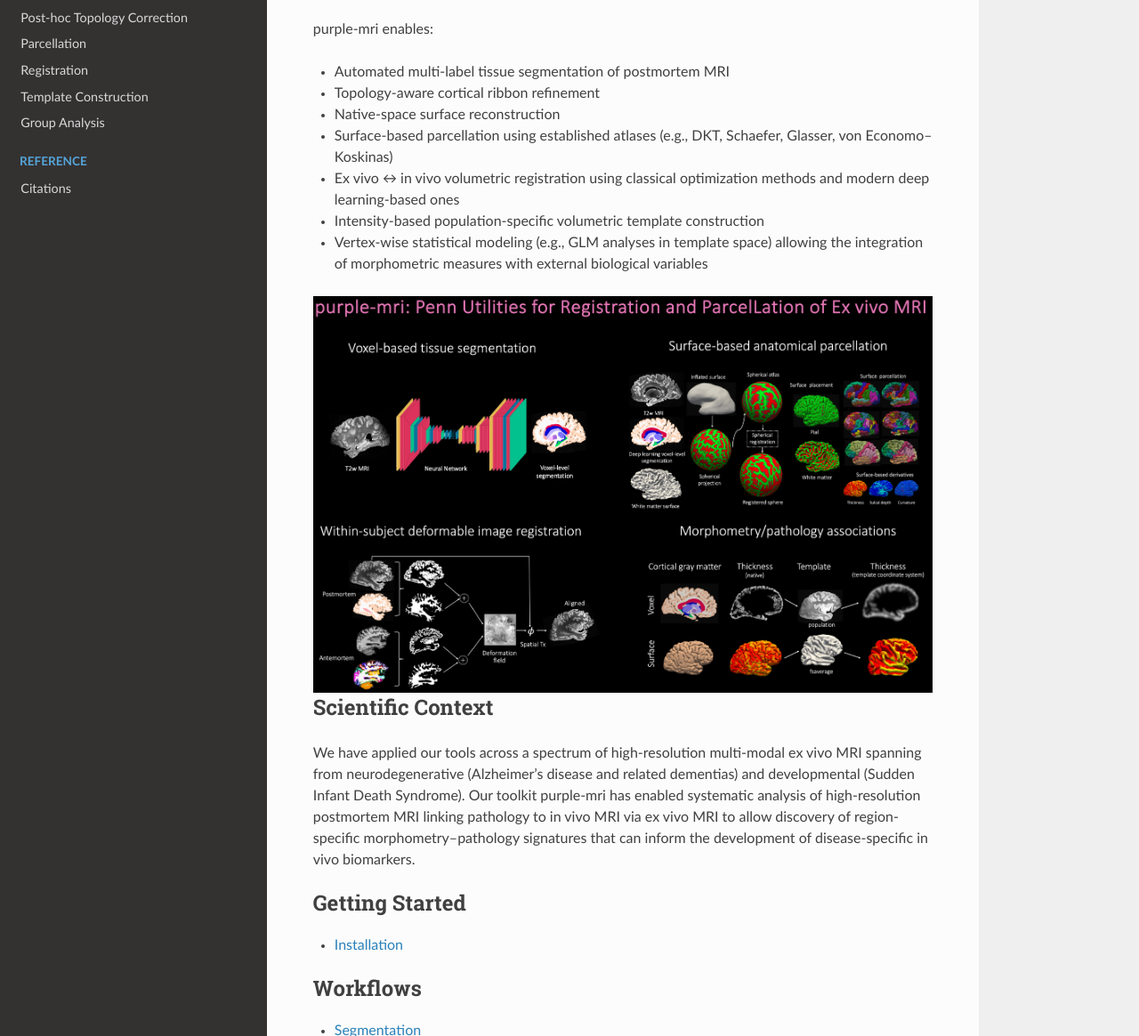
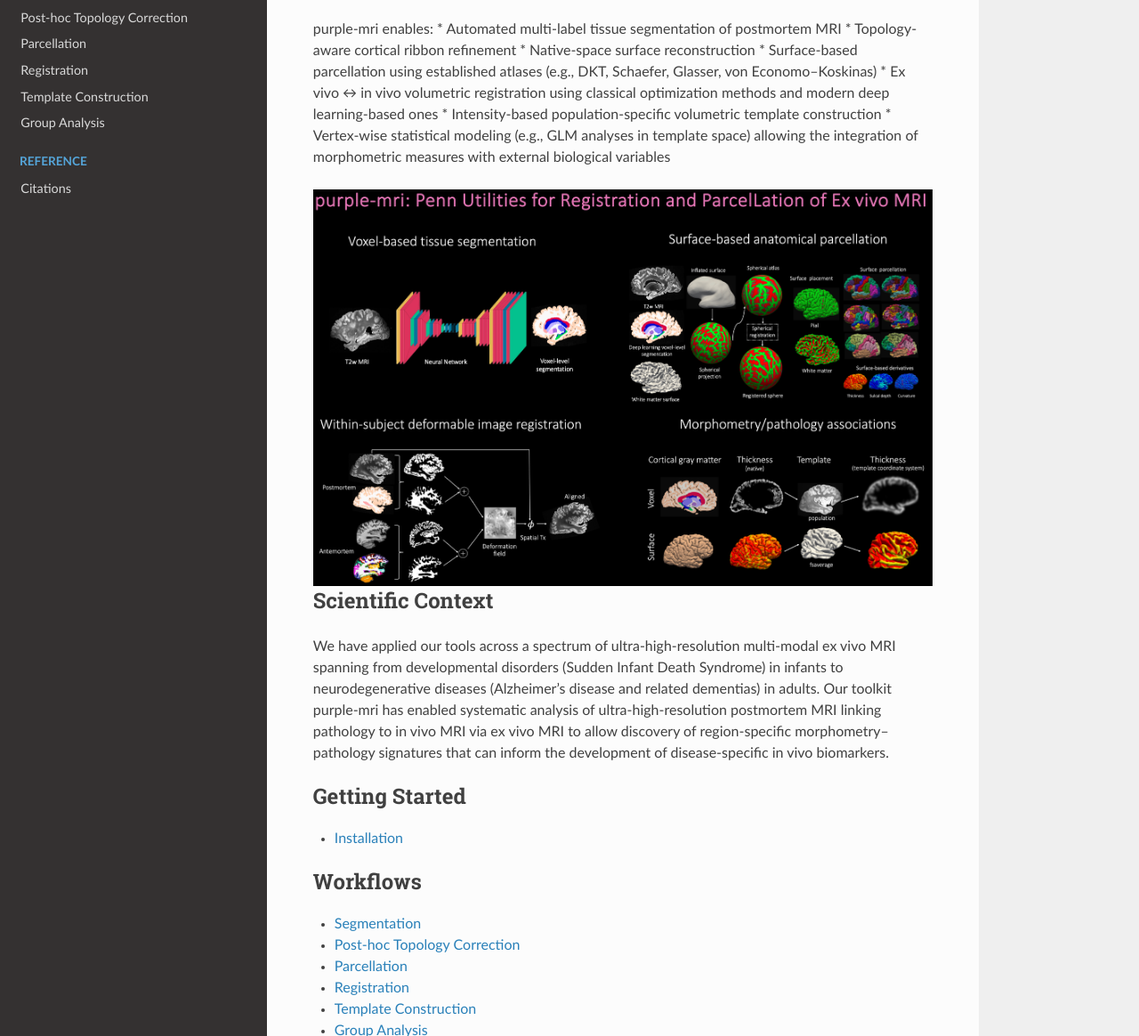
Before and after one commit to Pulkit-Khandelwal/purple-mri, a Sphinx documentation site: the page built from docs/source/index.rst, in a window 1280 px wide and 1400 px high, scrolled down 1349 px. Shown: the part 235-1400 px from the top of the window at 89% size. Built offline with Sphinx 7.4.7 and the Read the Docs theme 3.1.0, drawn with Linux system fonts in a browser that asks for light colours; pages that are not in the unit, such as notebooks, are missing from menus.

Commit message:
Update index.rst

```diff
--- a/docs/source/index.rst
+++ b/docs/source/index.rst
@@ -26,7 +26,6 @@ Introductory Video
 Core Capabilities
 -----------------
 purple-mri enables:
-
 * Automated multi-label tissue segmentation of postmortem MRI
 * Topology-aware cortical ribbon refinement
 * Native-space surface reconstruction
@@ -41,7 +40,7 @@ purple-mri enables:
 
 Scientific Context
 ------------------
-We have applied our tools across a spectrum of high-resolution multi-modal ex vivo MRI spanning from neurodegenerative (Alzheimer’s disease and related dementias) and developmental (Sudden Infant Death Syndrome). Our toolkit purple-mri has enabled systematic analysis of high-resolution postmortem MRI linking pathology to in vivo MRI via ex vivo MRI to allow discovery of region-specific morphometry–pathology signatures that can inform the development of disease-specific in vivo biomarkers.
+We have applied our tools across a spectrum of ultra-high-resolution multi-modal ex vivo MRI spanning from developmental disorders (Sudden Infant Death Syndrome) in infants to neurodegenerative diseases (Alzheimer’s disease and related dementias) in adults. Our toolkit purple-mri has enabled systematic analysis of ultra-high-resolution postmortem MRI linking pathology to in vivo MRI via ex vivo MRI to allow discovery of region-specific morphometry–pathology signatures that can inform the development of disease-specific in vivo biomarkers.
 
 .. toctree::
    :maxdepth: 1
```
